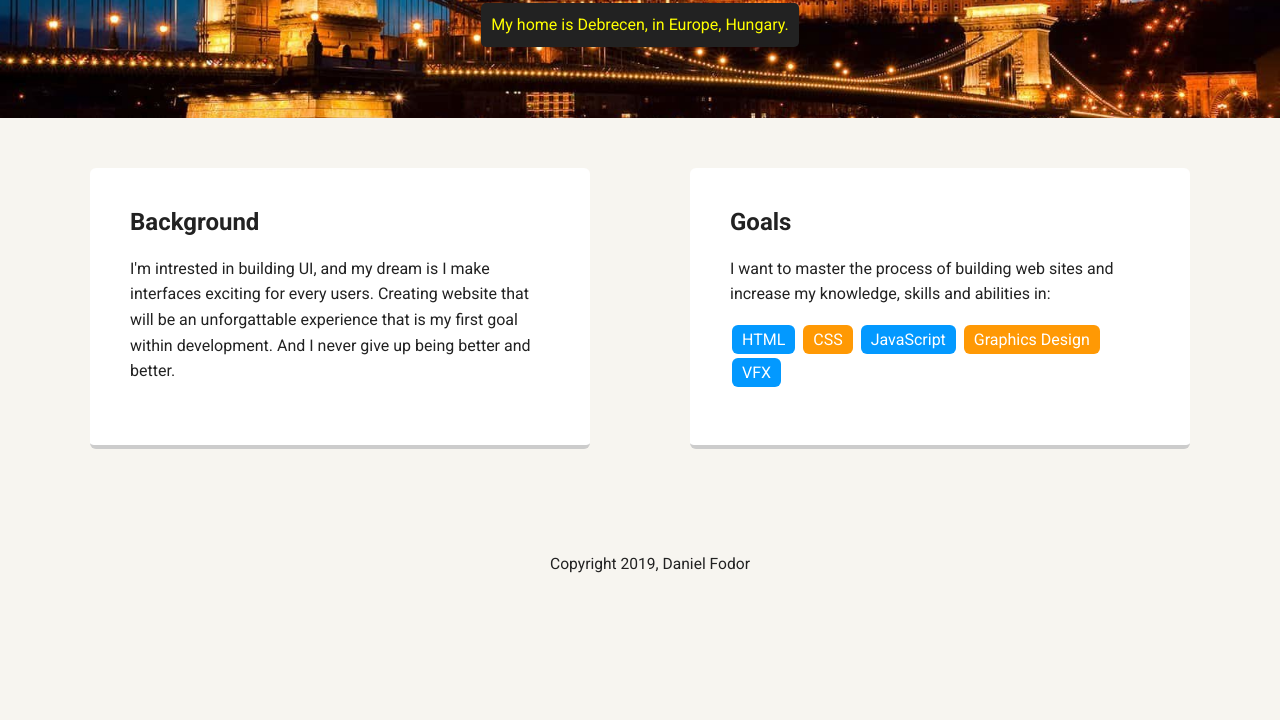
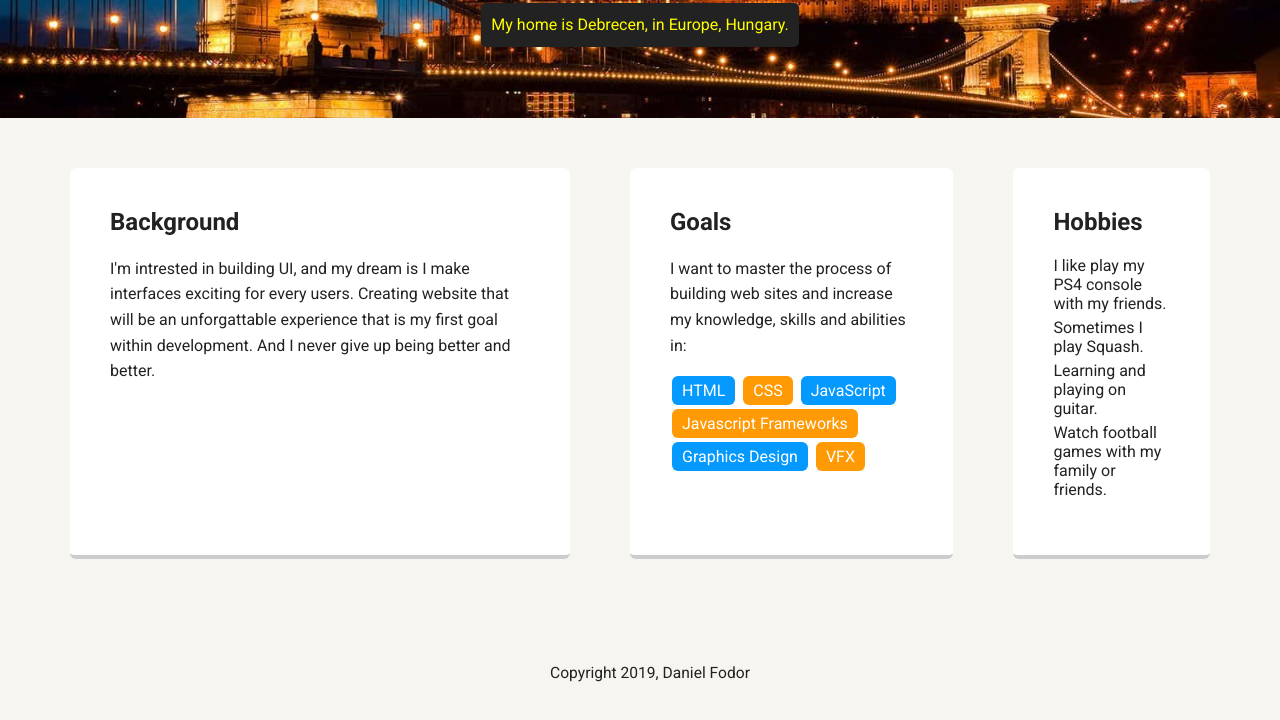
Before and after one commit to daniel-fodor/treehouse-frontend-techdegree, a plain HTML site: page index.html in a window 1280 px wide. Shown: the part 352-1072 px from the top of the page. Before the commit the page ends 1020 px from the top, so only its background shows below. Drawn offline with Linux system fonts and the light colour scheme; a web font is replaced by a local one.

Commit message:
add hobiies

```diff
--- a/index.html
+++ b/index.html
@@ -35,10 +35,21 @@
           <li>HTML</li>
           <li>CSS</li>
           <li>JavaScript</li>
+          <li>Javascript Frameworks</li>
           <li>Graphics Design</li>
           <li>VFX</li>
         </ul>
       </div>
+
+      <div class="card">
+          <h2>Hobbies</h2>
+          <ul class="hobbies">
+            <li>I like play my PS4 console with my friends.</li>
+            <li>Sometimes I play Squash.</li>
+            <li>Learning and playing on guitar.</li>
+            <li>Watch football games with my family or friends.</li>
+          </ul>
+        </div>
     </main>
     <footer>
       <p class="copyright">Copyright 2019, Daniel Fodor</p>
--- a/styles.css
+++ b/styles.css
@@ -103,7 +103,13 @@ header .profile-image:hover {
 .card:hover {
   border-color: #ff99ff;
 }
-
+ul.hobbies {
+  padding: 0;
+  list-style: none;
+}
+ul.hobbies li {
+  margin-bottom: 5px;
+}
 ul.skills {
   padding: 0;
   text-align: left;
```
